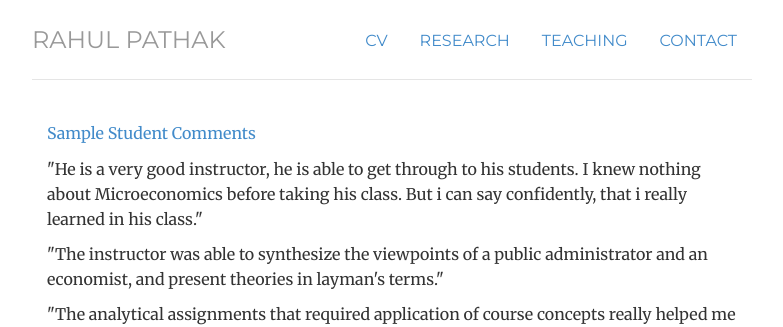
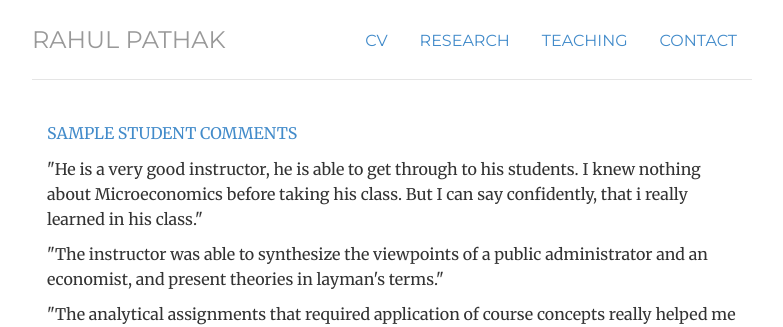
Before and after one commit to pathak-rahul/pathak-rahul.github.io, a Jekyll site: the page built from feedback/index.html, in a window 1280 px wide. Shown: the top 327 px of the page, without its empty margins (248-1031 px from the left). Built offline with Jekyll 4.4.1, drawn with Linux system fonts in a browser that asks for light colours.

Commit message:
Update index.html

```diff
--- a/feedback/index.html
+++ b/feedback/index.html
@@ -9,7 +9,7 @@ title: feedback
 	</div>
 	<div itemscope itemtype="http://data-vocabulary.org/Person" class="col-sm-12">
 
-<p class="text-primary">Sample Student Comments</p>
+<p class="text-primary">SAMPLE STUDENT COMMENTS</p>
 	</div>
 	<div itemscope itemtype="http://data-vocabulary.org/Person" class="col-sm-12">
 
@@ -17,7 +17,7 @@ title: feedback
 	<div itemscope itemtype="http://data-vocabulary.org/Person" class="col-sm-12">
 
 
-<p class-"lead"> "He is a very good instructor, he is able to get through to his students. I knew nothing about Microeconomics before taking his class. But i can say confidently, that i really
+<p class-"lead"> "He is a very good instructor, he is able to get through to his students. I knew nothing about Microeconomics before taking his class. But I can say confidently, that i really
 learned in his class."
 </p>
 
```
